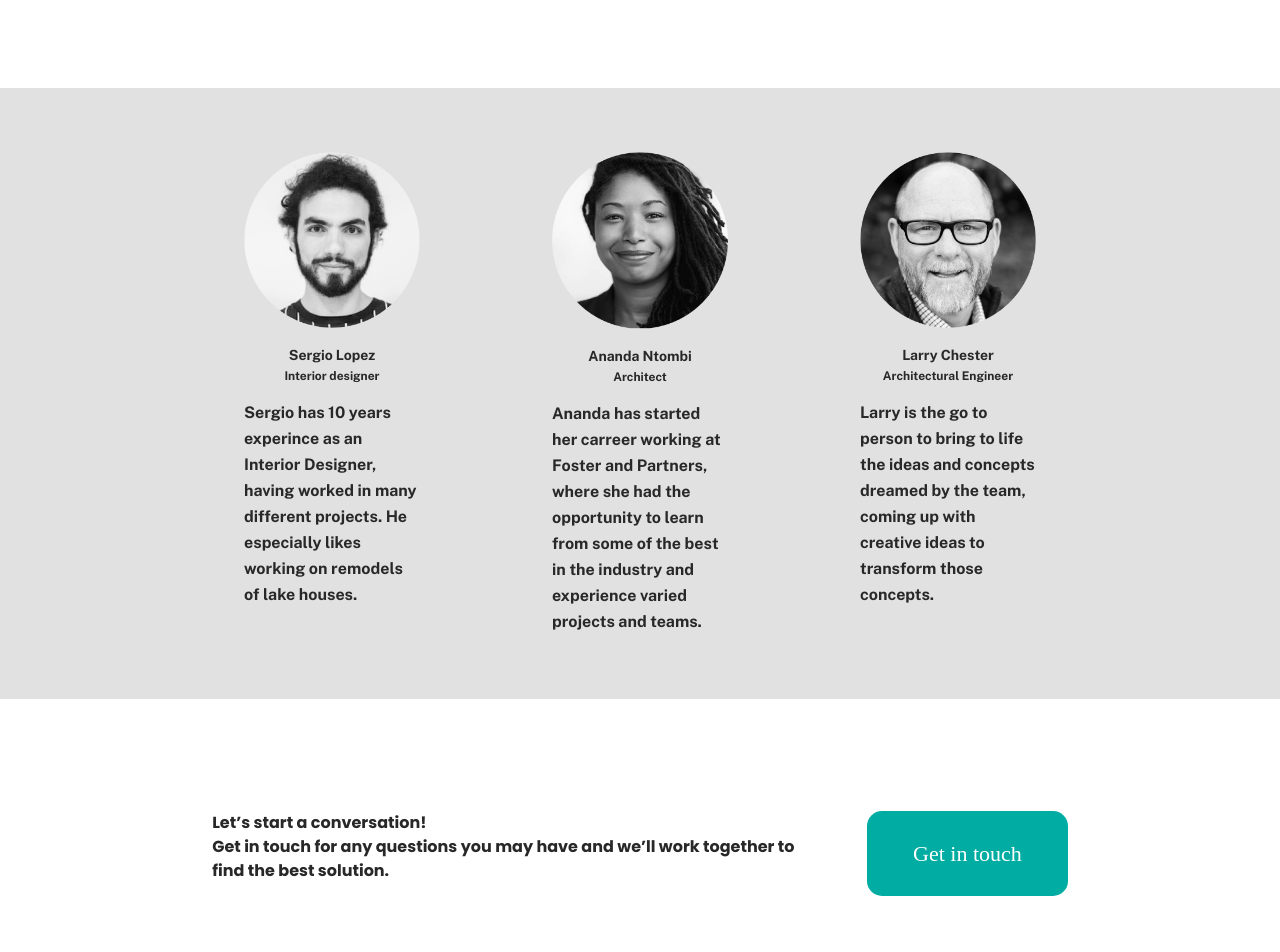
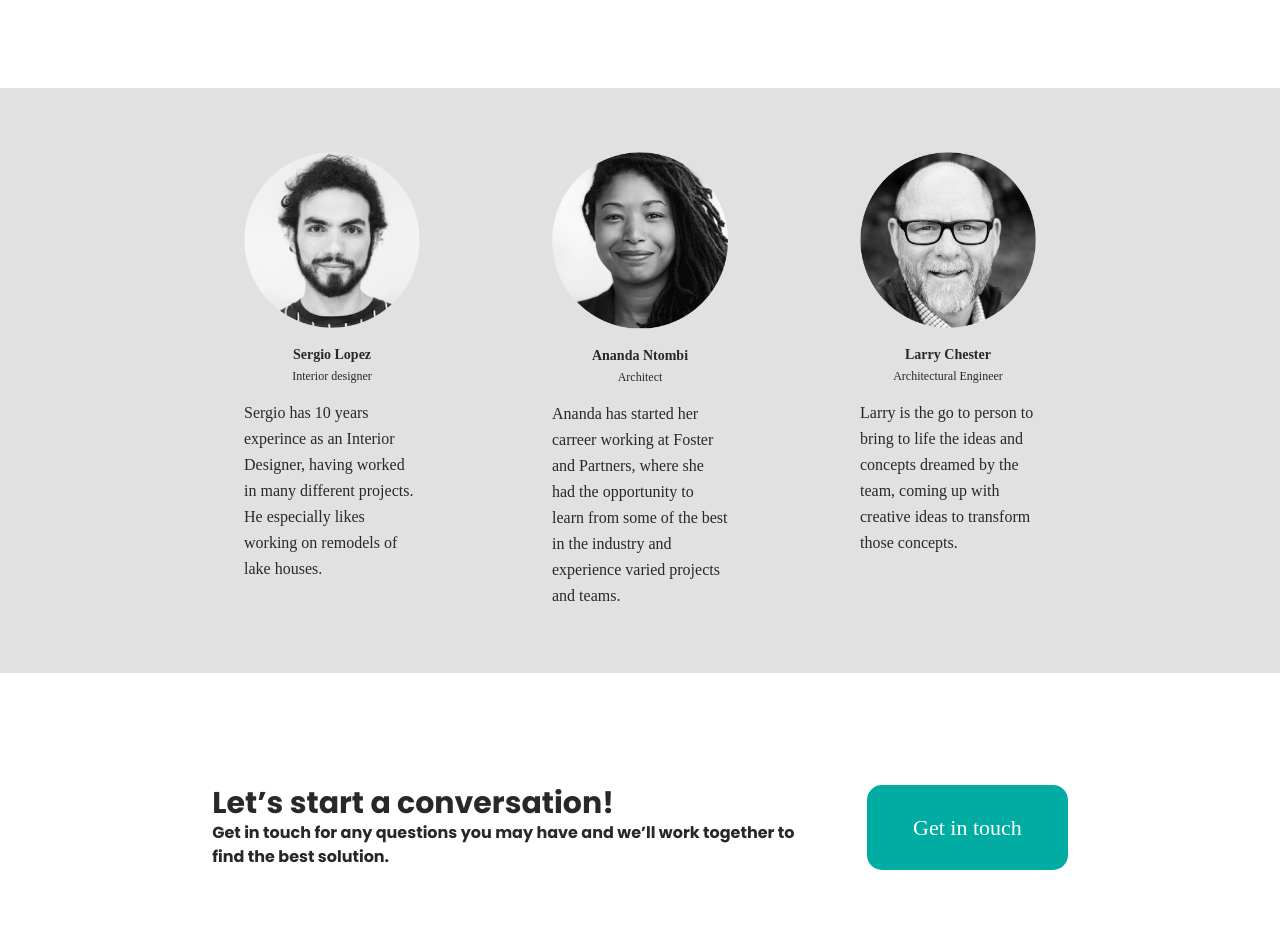
Before and after one commit to EDGI9/ad-architect-app, a React (Vite) app: page /ad-architect-app/whoweare in a window 1280 px wide. Shown: the part 300-1252 px from the top of the page. Built offline with nearby package versions, Linux system fonts and the light colour scheme; a web font is replaced by a local one.

Commit message:
Applying fixes to fonts

```diff
--- a/src/components/EmployeeCard/EmployeeCard.scss
+++ b/src/components/EmployeeCard/EmployeeCard.scss
@@ -2,7 +2,7 @@
 .c-employee-card {
     max-width: 260px;
     color: $dark-color;
-    font-family: $terceary-font;
+    font-family: $primary-font;
 
     :first-child {
         display: flex;
--- a/src/views/WhoWeAre.tsx
+++ b/src/views/WhoWeAre.tsx
@@ -28,8 +28,8 @@ export function WhoWeAre(): JSX.Element{
                 <section className="flex justify-center my-28">
                     <div className="flex justify-center items-start flex-col md:flex-row md:space-x-12 mx-16 md:mx-0">
                         <div className="w-full md:w-3/5 mb-5 md:mb-0">
-                            <Title type="h2" text="Let’s start a conversation!"></Title>
-                            <Title type="h6" text="Get in touch for any questions you may have and we’ll work together to find the best solution."></Title>
+                            <Title type="h2" text="Let’s start a conversation!" className="font-bold text-xl md:text-3xl text-center md:text-left"></Title>
+                            <p className="text-center md:text-left">Get in touch for any questions you may have and we’ll work together to find the best solution.</p>
                         </div>
                         <Button text="Get in touch" className="w-full md:w-auto" ></Button>
                     </div>
```
